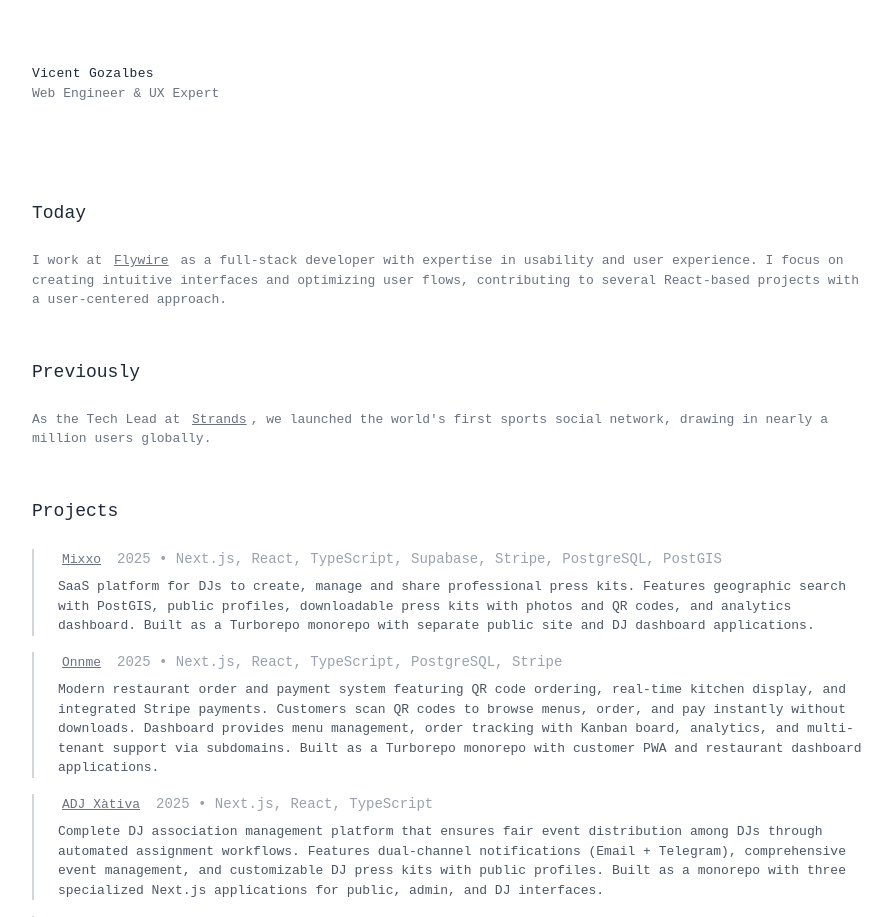
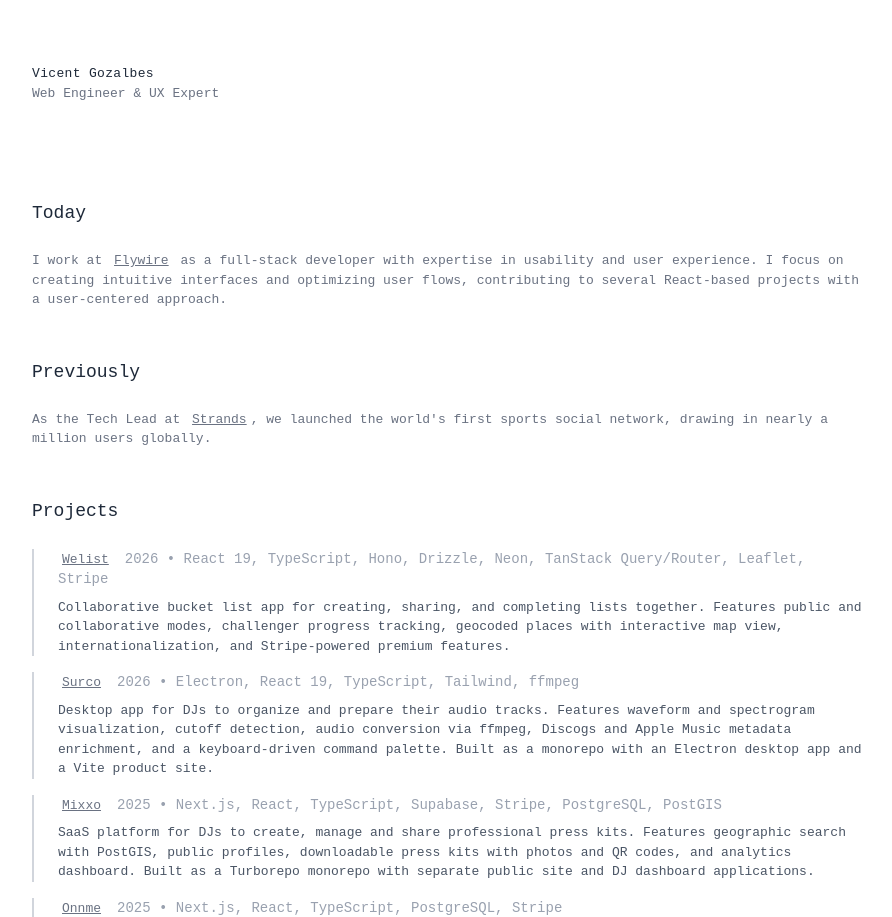
Before and after one commit to vigosan/vicent-io, a Next.js app: page / in a window 1280 px wide. Shown: the top 917 px of the page, without its empty margins (192-1084 px from the left). Built offline with nearby package versions, Linux system fonts and the light colour scheme.

Commit message:
update projects list: add Surco, refresh Welist, drop ADJ Xàtiva, fix Onnme link

```diff
--- a/app/page.tsx
+++ b/app/page.tsx
@@ -98,6 +98,44 @@
             <div className="border-l-2 border-gray-300 pl-4 hover:border-gray-500 sm:pl-6">
               <div className="mb-2">
                 <a
+                  href="https://welist.io"
+                  className="font-medium underline hover:bg-gray-100 focus:outline-none focus:ring-1 focus:ring-gray-400 rounded px-1"
+                  target="_blank"
+                  rel="noopener noreferrer"
+                  aria-label="Welist (opens in new tab)"
+                >
+                  Welist
+                </a>
+                <span className="ml-3 text-sm text-gray-400 block sm:inline mt-1 sm:mt-0">2026 • React 19, TypeScript, Hono, Drizzle, Neon, TanStack Query/Router, Leaflet, Stripe</span>
+              </div>
+              <p className="text-gray-600">
+                Collaborative bucket list app for creating, sharing, and completing lists together.
+                Features public and collaborative modes, challenger progress tracking, geocoded places with
+                interactive map view, internationalization, and Stripe-powered premium features.
+              </p>
+            </div>
+            <div className="border-l-2 border-gray-300 pl-4 hover:border-gray-500 sm:pl-6">
+              <div className="mb-2">
+                <a
+                  href="https://github.com/vigosan/surco"
+                  className="font-medium underline hover:bg-gray-100 focus:outline-none focus:ring-1 focus:ring-gray-400 rounded px-1"
+                  target="_blank"
+                  rel="noopener noreferrer"
+                  aria-label="Surco (opens in new tab)"
+                >
+                  Surco
+                </a>
+                <span className="ml-3 text-sm text-gray-400 block sm:inline mt-1 sm:mt-0">2026 • Electron, React 19, TypeScript, Tailwind, ffmpeg</span>
+              </div>
+              <p className="text-gray-600">
+                Desktop app for DJs to organize and prepare their audio tracks. Features waveform and spectrogram
+                visualization, cutoff detection, audio conversion via ffmpeg, Discogs and Apple Music metadata enrichment,
+                and a keyboard-driven command palette. Built as a monorepo with an Electron desktop app and a Vite product site.
+              </p>
+            </div>
+            <div className="border-l-2 border-gray-300 pl-4 hover:border-gray-500 sm:pl-6">
+              <div className="mb-2">
+                <a
                   href="https://mixxo.io"
                   className="font-medium underline hover:bg-gray-100 focus:outline-none focus:ring-1 focus:ring-gray-400 rounded px-1"
                   target="_blank"
@@ -116,7 +154,7 @@
             <div className="border-l-2 border-gray-300 pl-4 hover:border-gray-500 sm:pl-6">
               <div className="mb-2">
                 <a
-                  href="https://onnme.app"
+                  href="https://github.com/vigosan/onnme-app"
                   className="font-medium underline hover:bg-gray-100 focus:outline-none focus:ring-1 focus:ring-gray-400 rounded px-1"
                   target="_blank"
                   rel="noopener noreferrer"
@@ -131,44 +169,6 @@
                 Customers scan QR codes to browse menus, order, and pay instantly without downloads. Dashboard provides menu management,
                 order tracking with Kanban board, analytics, and multi-tenant support via subdomains. Built as a Turborepo monorepo with
                 customer PWA and restaurant dashboard applications.
-              </p>
-            </div>
-            <div className="border-l-2 border-gray-300 pl-4 hover:border-gray-500 sm:pl-6">
-              <div className="mb-2">
-                <a
-                  href="https://adjxativa.com"
-                  className="font-medium underline hover:bg-gray-100 focus:outline-none focus:ring-1 focus:ring-gray-400 rounded px-1"
-                  target="_blank"
-                  rel="noopener noreferrer"
-                  aria-label="ADJ Xàtiva (opens in new tab)"
-                >
-                  ADJ Xàtiva
-                </a>
-                <span className="ml-3 text-sm text-gray-400 block sm:inline mt-1 sm:mt-0">2025 • Next.js, React, TypeScript</span>
-              </div>
-              <p className="text-gray-600">
-                Complete DJ association management platform that ensures fair event distribution among DJs through automated assignment workflows.
-                Features dual-channel notifications (Email + Telegram), comprehensive event management, and customizable DJ press kits with public profiles.
-                Built as a monorepo with three specialized Next.js applications for public, admin, and DJ interfaces.
-              </p>
-            </div>
-            <div className="border-l-2 border-gray-300 pl-4 hover:border-gray-500 sm:pl-6">
-              <div className="mb-2">
-                <a
-                  href="https://welist.io"
-                  className="font-medium underline hover:bg-gray-100 focus:outline-none focus:ring-1 focus:ring-gray-400 rounded px-1"
-                  target="_blank"
-                  rel="noopener noreferrer"
-                  aria-label="Welist (opens in new tab)"
-                >
-                  Welist
-                </a>
-                <span className="ml-3 text-sm text-gray-400 block sm:inline mt-1 sm:mt-0">2025 • React 19, TypeScript, Hono, Drizzle, Neon, TanStack Query/Router, Leaflet, Stripe</span>
-              </div>
-              <p className="text-gray-600">
-                Collaborative bucket list app for creating, sharing, and completing lists together.
-                Features public and collaborative modes, challenger progress tracking, geocoded places with
-                interactive map view, internationalization, and Stripe-powered premium features.
               </p>
             </div>
             <div className="border-l-2 border-gray-300 pl-4 hover:border-gray-500 sm:pl-6">
```
